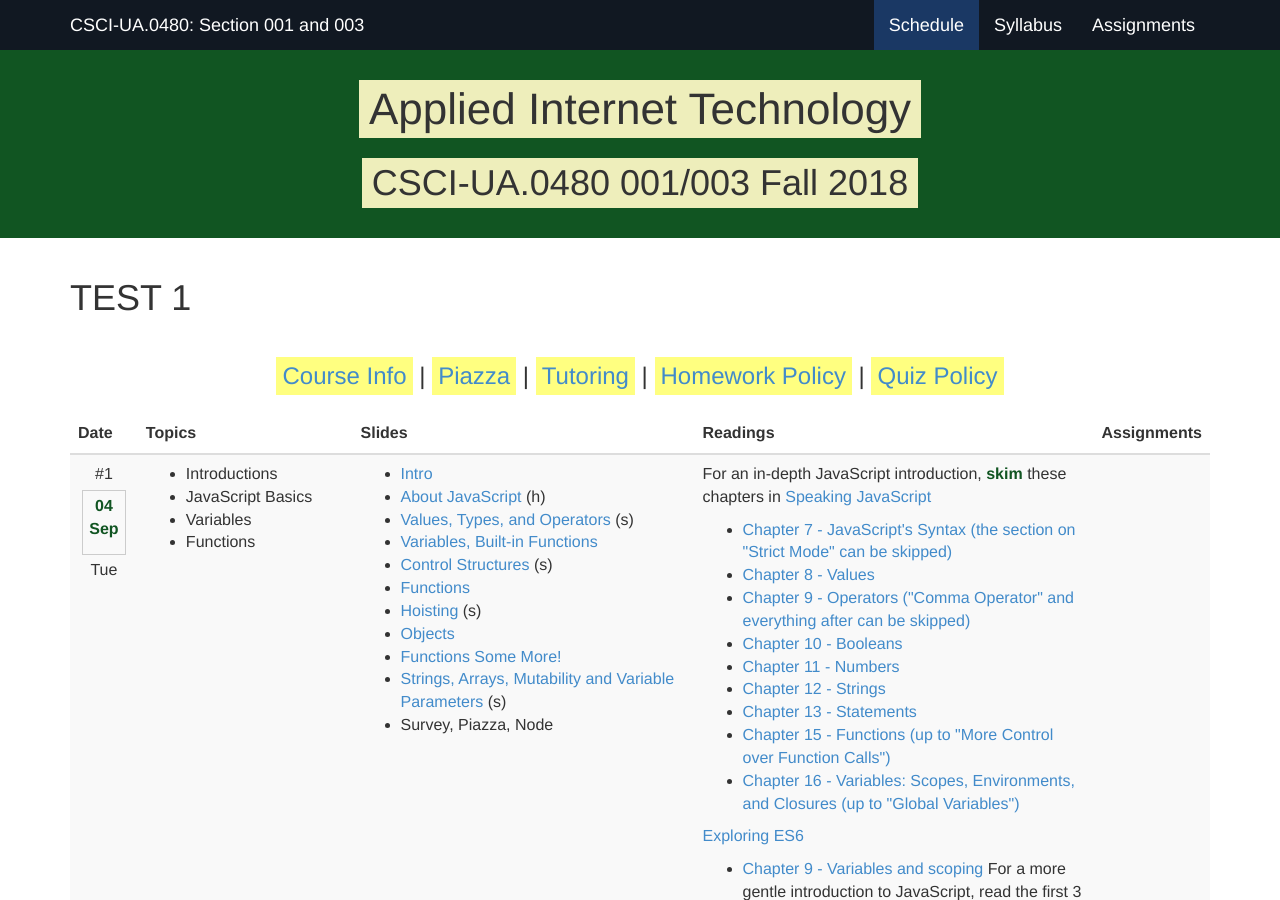
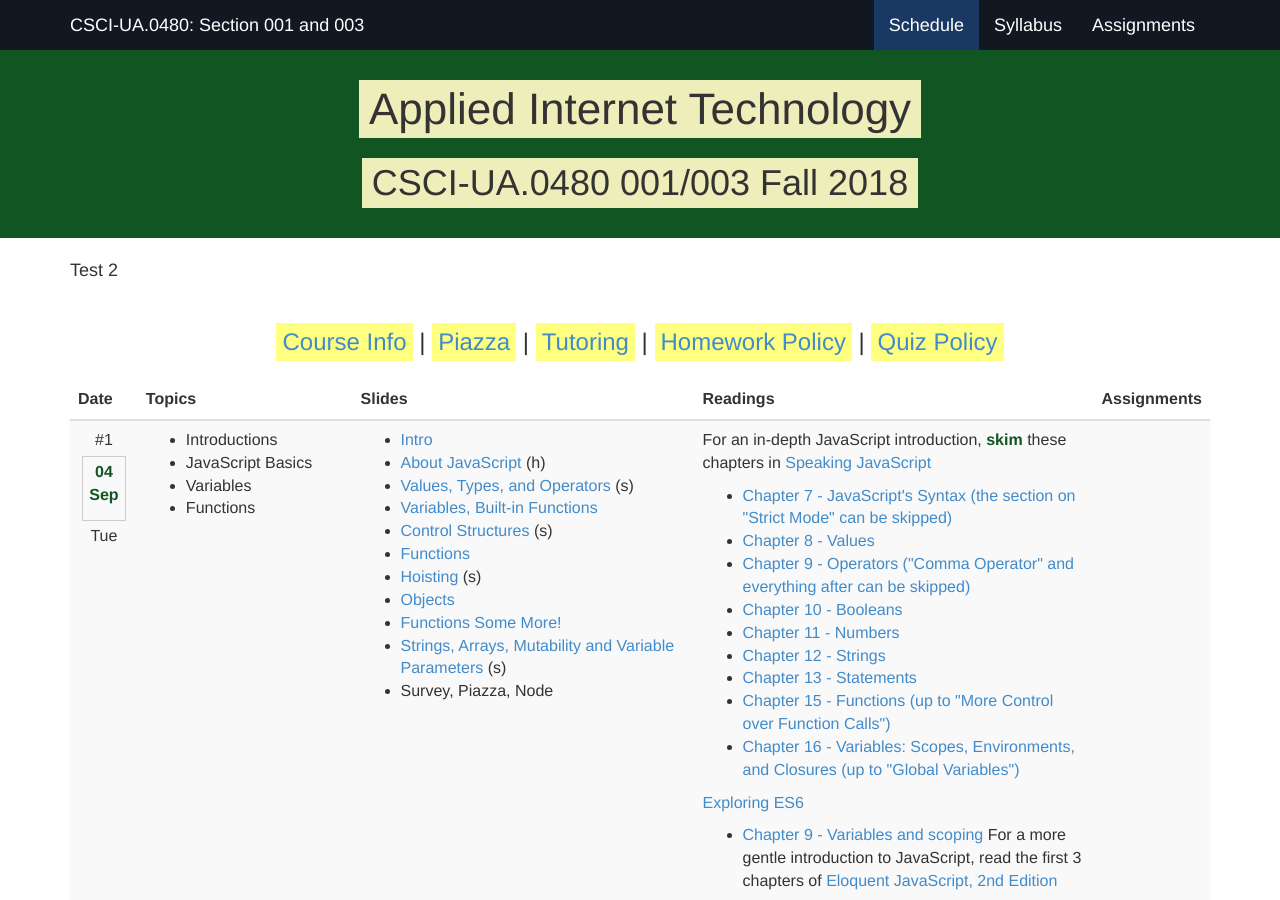
Before and after one commit to foureyes/csci-ua.0480-fall2018-001-003, a Jekyll site: the page built from index.markdown, in a window 1280 px wide and 900 px high. Built offline with Jekyll 4.4.1, drawn with Linux system fonts in a browser that asks for light colours.

Commit message:
Update index.markdown

```diff
--- a/index.markdown
+++ b/index.markdown
@@ -2,7 +2,7 @@
 layout: default
 nav-state: index
 ---
-<h1>TEST 1</h1>
+Test 2
 <div id="quick-links">
 <h3><a href="syllabus.html">Course Info</a> | <a href="https://piazza.com/class/jcqb4xh11ny10y">Piazza</a> | <a href="syllabus.html#tutoring">Tutoring</a> | <a href="syllabus.html#hw-policy">Homework Policy</a> | <a href="syllabus.html#quiz-policy">Quiz Policy</a></h3>
 </div>
```
